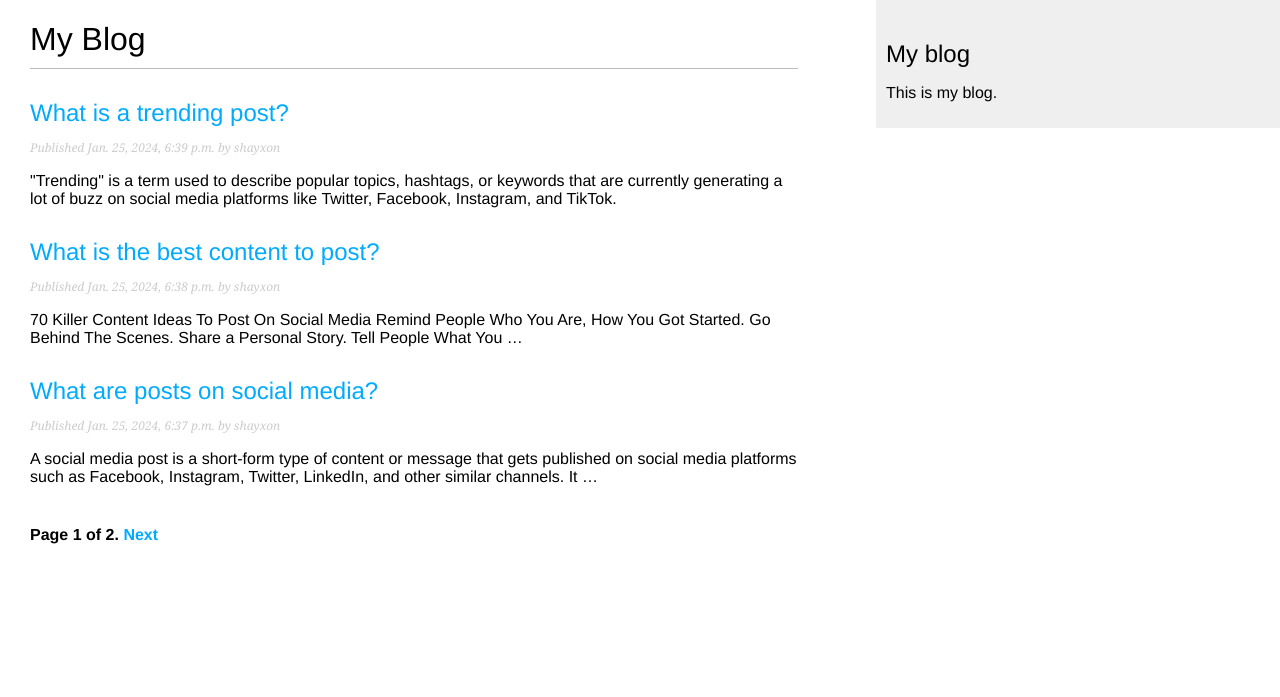
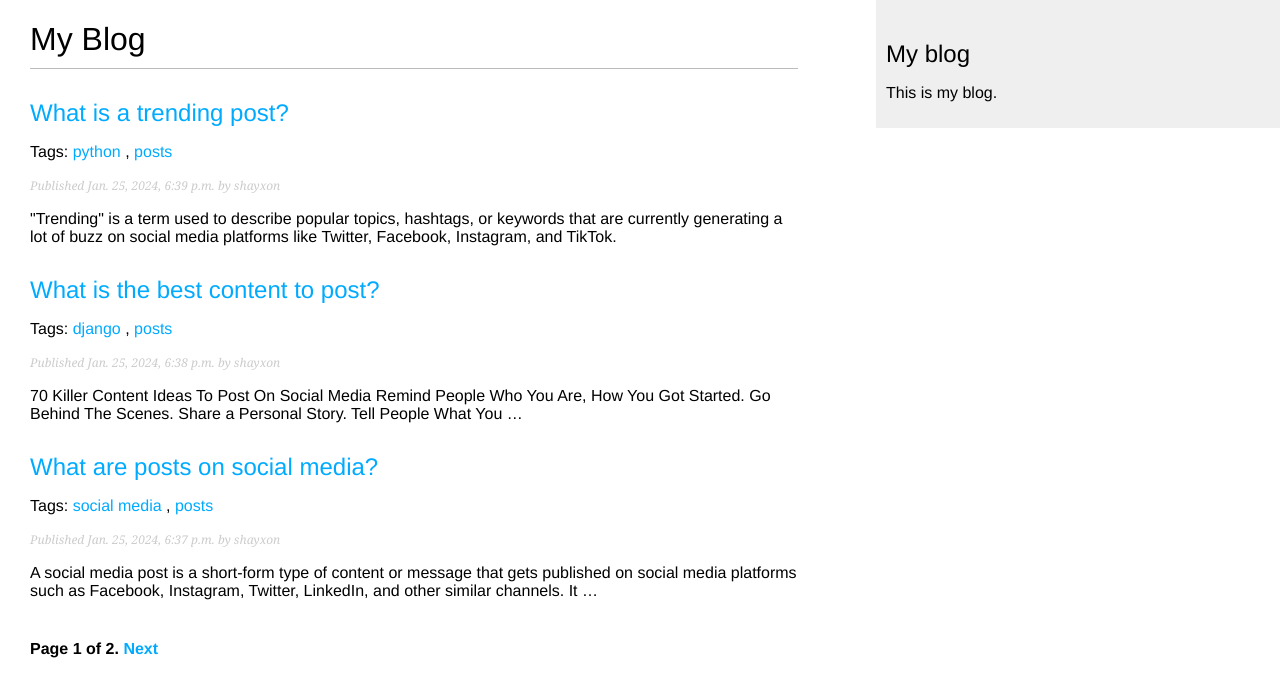
Before and after one commit to Shayxon/django-blog-project, a Django app: page /blog/ in a window 1280 px wide. Shown: the top 697 px of the page. Run offline with Django 3.2, Linux system fonts and the light colour scheme; data comes from the database, SQL or seed files in the repository; both versions use the stored data as it was after the commit; parts of the project's set-up code (start-up, migrations or seed data) failed here and were passed over.

Commit message:
add tags to posts

```diff
--- a/blog/models.py
+++ b/blog/models.py
@@ -3,6 +3,7 @@ from django.db.models.query import QuerySet
 from django.utils import timezone
 from django.contrib.auth.models import User
 from django.urls import reverse
+from taggit.managers import TaggableManager
 
 class PublishedManager(models.Manager):
     def get_queryset(self) -> QuerySet:
@@ -14,6 +15,8 @@ class Post(models.Model):
     class Status(models.TextChoices):
         DRAFT = 'DF', 'Draft'
         PUBLISHED = 'PB', 'Published'
+
+    tag = TaggableManager()
 
     title = models.CharField(max_length = 250)
     slug = models.SlugField(max_length = 250, unique_for_date = 'publish')
--- a/blog/templates/blog/post/list.html
+++ b/blog/templates/blog/post/list.html
@@ -3,6 +3,10 @@
 {% block title %}My Blog{% endblock %}
 
 {% block content %}
+  {% if tag %}
+    <p>Posts tagged with {{tag.name}}</p>
+  {% endif %}
+
   <h1>My Blog</h1>
   {% for post in posts %}
     <h2>
@@ -10,6 +14,12 @@
         {{ post.title }}
       </a>
     </h2>
+    <p class="tags">Tags:
+      {% for i in post.tag.all %}
+        <a href={% url 'blog:post_list_tags' i.slug %}>{{i.name}}</a>
+        {% if not forloop.last %},{% endif %}
+      {% endfor %}
+    </p>
     <p class="date">
       Published {{ post.publish }} by {{ post.author }}
     </p>
--- a/blog/urls.py
+++ b/blog/urls.py
@@ -5,6 +5,7 @@ app_name = 'blog'
 
 urlpatterns = [
     path('', views.post_list, name='post_list'),
+    path('tag/<slug:tag_slug>/', views.post_list, name='post_list_tags'),
     path('<int:year>/<int:month>/<int:day>/<slug:post>/', views.post_detail, name='post_detail'),
     path('<int:post_id>/share/', views.post_share, name='post_share'),
     path('<int:post_id>/comment/', views.post_comment, name='post_comment'),
--- a/blog/views.py
+++ b/blog/views.py
@@ -4,6 +4,7 @@ from django.core.paginator import Paginator, EmptyPage, PageNotAnInteger
 from .forms import EmailPostForm, CommentForm
 from django.core.mail import send_mail
 from django.views.decorators.http import require_POST
+from taggit.models import Tag
 
 def post_share(request, post_id):
     post = get_object_or_404(Post, id = post_id, status = Post.Status.PUBLISHED)
@@ -29,8 +30,14 @@ def post_share(request, post_id):
 
     return render(request, 'blog/post/share.html', {'post': post, 'form': form, 'sent': sent})
 
-def post_list(request):
+def post_list(request, tag_slug=None):
     post_list = Post.published.all()
+
+    tag = None
+    if tag_slug:
+        tag = get_object_or_404(Tag, slug=tag_slug)
+        post_list = post_list.filter(tag__in = [tag])
+
     paginator = Paginator(post_list, 3)
     page_number = request.GET.get('page', 1)
     try:
@@ -40,10 +47,11 @@ def post_list(request):
     except PageNotAnInteger:
         posts = paginator.page(1)
 
+
     return render(
         request,
         'blog/post/list.html',
-        {'posts': posts}
+        {'posts': posts, 'tag':tag}
     )
 
 def post_detail(request, year, month, day, post):
--- a/mysite/settings.py
+++ b/mysite/settings.py
@@ -38,6 +38,7 @@ INSTALLED_APPS = [
     'django.contrib.messages',
     'django.contrib.staticfiles',
     'blog.apps.BlogConfig',
+    'taggit',
 ]
 
 MIDDLEWARE = [
```
Also changed, not shown: blog/migrations/0004_post_tag_alter_comment_post.py (added), db.sqlite3.
